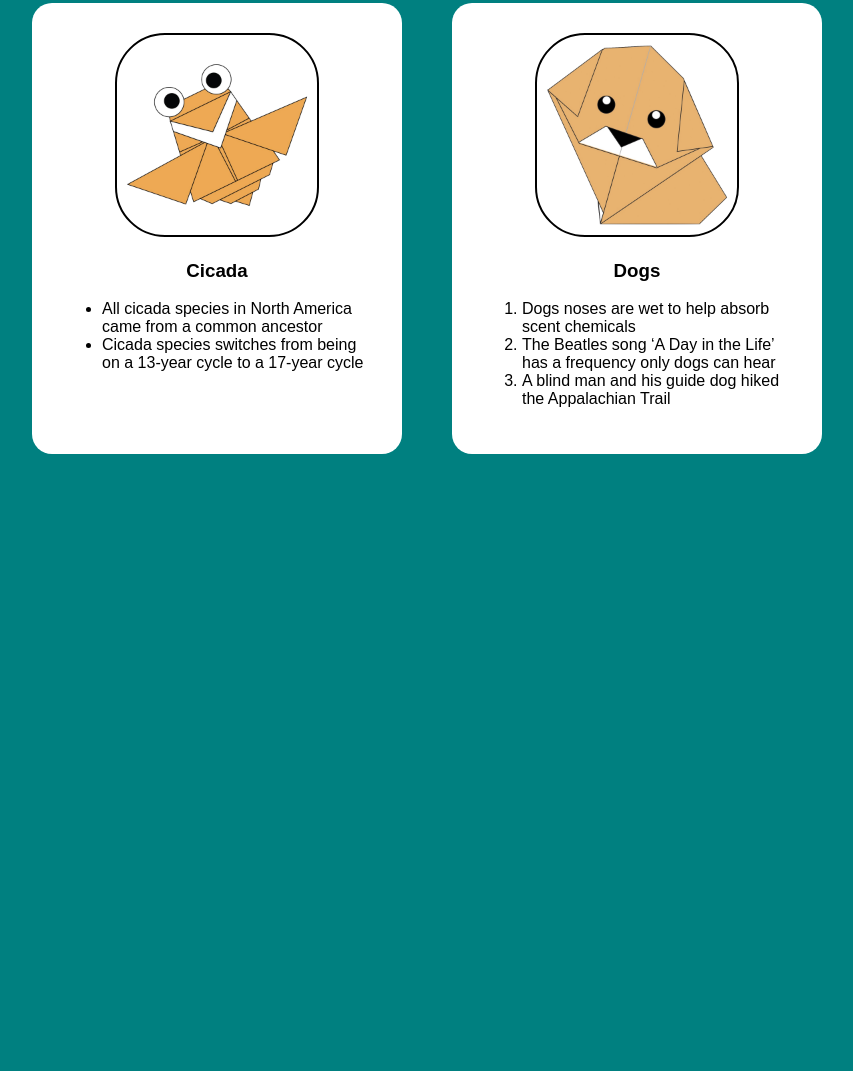
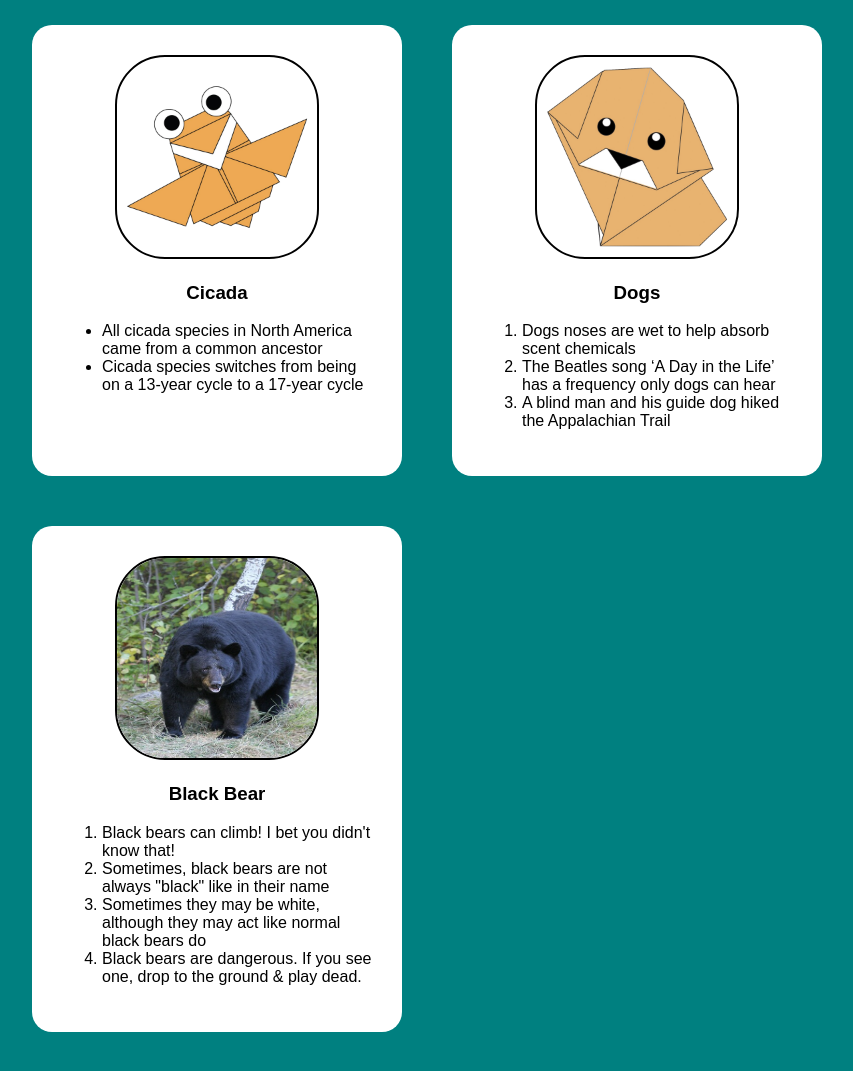
Before and after one commit to hypercoder457/Project-51, a plain HTML site: page index.html in a window 1280 px wide. Shown: the part 2379-3450 px from the top of the page, without its empty margins (33-886 px from the left). Before the commit the page ends 2898 px from the top, so only its background shows below. Drawn offline with Linux system fonts and the light colour scheme.

Commit message:
Add more animal facts to index.html

```diff
--- a/index.html
+++ b/index.html
@@ -24,7 +24,8 @@
                 Trying to find good origami instructions on the Internet can be
                 a lot of work though. To help your search we’ve put
                 together the largest database of free origami diagrams anywhere
-                on the Internet.
+                on the Internet. Click on the any of the images below to go to
+                the large database of origami images! Also, check out the animal fun facts!
             </h3>
         </div>
         <div class="grid">
@@ -163,6 +164,26 @@
                     </ol>
                 </p>
             </div>
+
+            <div class="origami">
+                <center>
+                    <a href="https://origami.me/bears/"><img
+                            src="images/blackBear.png" width="200px"
+                            height="200px"></a>
+                    <h3>Black Bear</h3>
+                </center>
+                <p>
+                    <ol>
+                        <li>Black bears can climb! I bet you didn't know that!</li>
+                        <li>Sometimes, black bears are not always "black" like
+                            in their name</li>
+                        <li>Sometimes they may be white, although they may act
+                            like normal black bears do</li>
+                        <li>Black bears are dangerous. If you see one, drop to
+                            the ground & play dead.</li>
+                    </ol>
+                </p>
+            </div>
         </div>
     </body>
 </html>
```
Also changed, not shown: images/blackBear.png (added).
